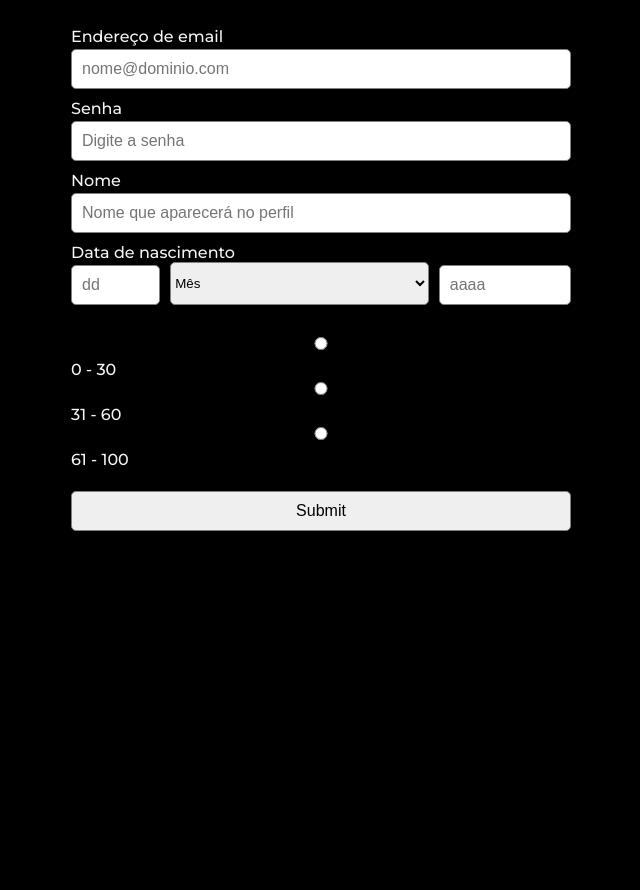
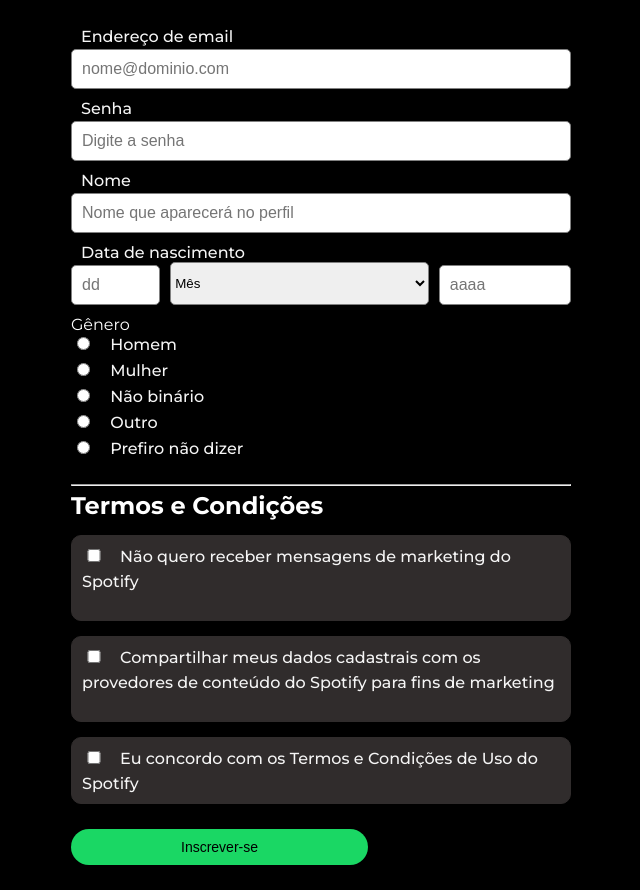
Before and after one commit to elias-paivaSA/spotify-login-page-form, a website: page index.html in a window 1280 px wide. Shown: the part 127-1017 px from the top of the page, without its empty margins (319-959 px from the left). Before the commit the page ends 830 px from the top, so only its background shows below. Drawn offline with nearby package versions, Linux system fonts and the light colour scheme.

Commit message:
clone da página de login do Spotify completa

```diff
--- a/index.html
+++ b/index.html
@@ -19,7 +19,7 @@
         <h1>Se inscreva e comece a curtir</h1>
     </header>
 
-    <section>
+    <main>
         <form action="">
             <label for="mail">Endereço de email</label><br>
             <input type="email" name="mail" id="mail" placeholder="nome@dominio.com"><br>
@@ -51,18 +51,67 @@
                     </select>
                     <input type="number" id="year" placeholder="aaaa">
                 </div>
+
+                <p>Gênero</p>
+                <div class="radio">
+                    <input type="radio" id="homem" name="homem">
+                    <label for="radio">Homem</label>
+                </div>
+
+                <div class="radio">
+                    <input type="radio" id="mulher" name="mulher">
+                    <label for="mulher">Mulher</label>
+                </div>
+
+                <div class="radio">
+                    <input type="radio" id="naobinario" name="naobinario">
+                    <label for="naobinario">Não binário</label>
+                </div>
+
+                <div class="radio">
+                    <input type="radio" id="outro" name="outro">
+                    <label for="outro">Outro</label>
+                </div>
+
+                <div class="radio">
+                    <input type="radio" id="naodizer" name="naodizer">
+                    <label for="naodizer">Prefiro não dizer</label>
+                </div>
             </div>
-            <p>Please select your age:</p>
-            <input type="radio" id="age1" name="age" value="30">
-            <label for="age1">0 - 30</label><br>
-            <input type="radio" id="age2" name="age" value="60">
-            <label for="age2">31 - 60</label><br>
-            <input type="radio" id="age3" name="age" value="100">
-            <label for="age3">61 - 100</label><br><br>
-            <input type="submit" value="Submit">
+        </form>
+    </main>
 
-        </form>
+    <section class="hrzt-line">
+        <hr>
     </section>
+
+    <section>
+        <h2>Termos e Condições</h2>
+    </section>
+
+    <form>
+        <div class="bkg-checkbox">
+            <input type="checkbox" id="marketing-spotify-messages" name="naodizer">
+            <label for="marketing-spotify-messages">Não quero receber mensagens de marketing do Spotify</label><br><br>
+        </div>
+
+        <div class="bkg-checkbox">
+            <input type="checkbox" id="share-data" name="share-data">
+            <label for="share-data">Compartilhar meus dados cadastrais com os provedores de conteúdo do Spotify para
+                fins de marketing</label><br><br>
+        </div>
+
+        <div class="bkg-checkbox">
+            <input type="checkbox" id="agree-terms-conditions" name="agree-terms-conditions">
+            <label for="agree-terms-conditions">Eu concordo com os Termos e Condições de Uso do Spotify</label>
+        </div>
+
+        <button>Inscrever-se</button>
+    </form>
+
+    <footer>
+
+    </footer>
 </body>
 
 </html>
--- a/style.css
+++ b/style.css
@@ -10,7 +10,8 @@
     margin: auto;
     max-width: 500px;
     min-height: 100vh;
-
+    color: white;
+    overflow: auto;
 }
 
 header {
@@ -72,3 +73,38 @@
     border: 1px solid gray;
     border-radius: 5px;
 }
+
+input[type="radio"] {
+    width: 5%;
+}
+
+input[type="checkbox"] {
+    width: 5%;
+}
+
+label {
+    margin-left: 10px;
+}
+
+.hrzt-line {
+    margin: 20px 0 5px 0;
+}
+
+.bkg-checkbox {
+    border: 1px solid #302c2c;
+    background-color: #302c2c;
+    margin-top: 15px;
+    padding: 10px;
+    border-radius: 10px;
+}
+
+form button {
+    margin: 25px 0;
+    padding: 10px 110px;
+    border-radius: 20px;
+    color: black;
+    font-weight: 500;
+    background-color: #1ad764;
+    border-style: none;
+    font-size: 14px;
+}
```
